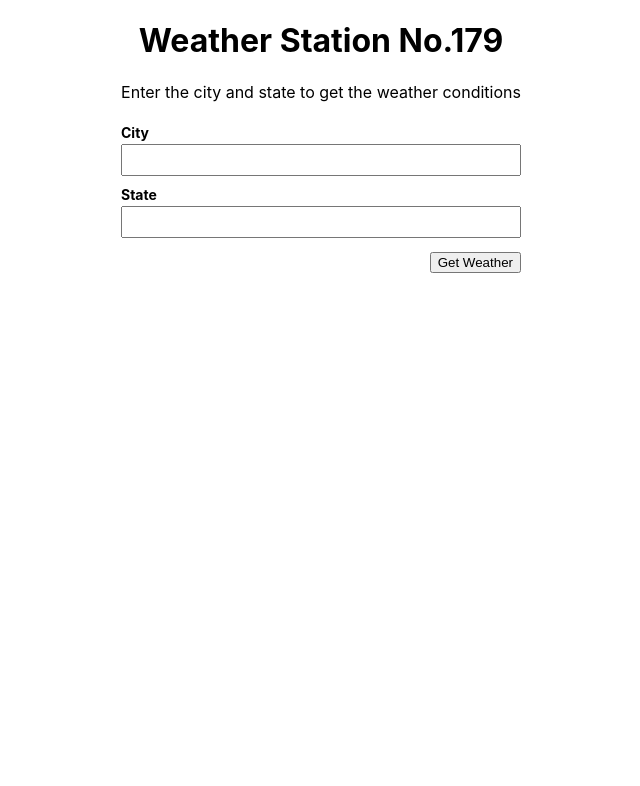
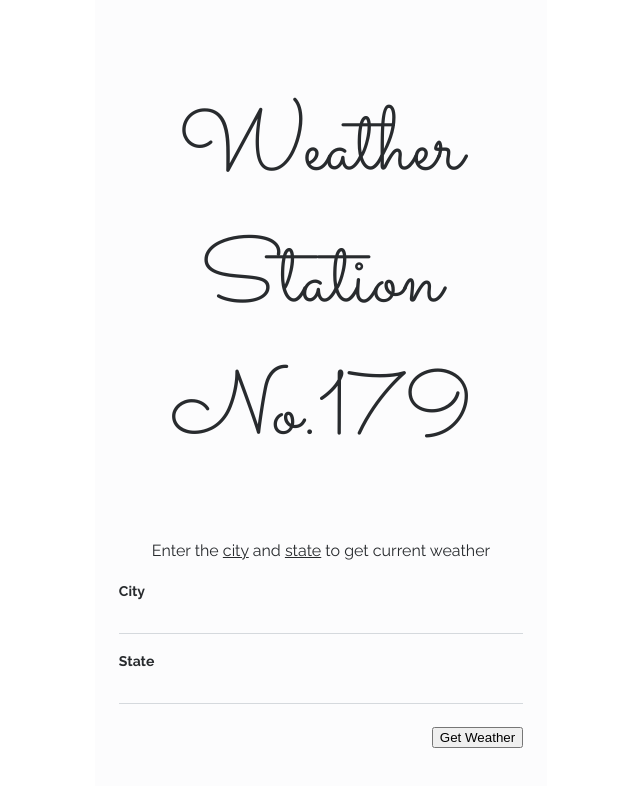
Before and after one commit to yuens1002/weather-app, a React (Create React App) app: page / in a window 1280 px wide. Shown: the top 786 px of the page, without its empty margins (319-959 px from the left). Built offline with nearby package versions, Linux system fonts and the light colour scheme.

Commit message:
add/use a theme, style input and page title

```diff
--- a/package.json
+++ b/package.json
@@ -3,6 +3,8 @@
   "version": "0.1.0",
   "private": true,
   "dependencies": {
+    "@styled-system/css": "^5.1.5",
+    "@styled-system/theme-get": "^5.1.2",
     "@testing-library/jest-dom": "^4.2.4",
     "@testing-library/react": "^9.3.2",
     "@testing-library/user-event": "^7.1.2",
--- a/public/index.html
+++ b/public/index.html
@@ -6,6 +6,10 @@
     <meta name="viewport" content="width=device-width, initial-scale=1" />
     <meta name="theme-color" content="#000000" />
     <meta name="description" content="weather channel no.179" />
+    <link
+      href="https://fonts.googleapis.com/css2?family=Raleway:ital,wght@0,400;0,700;1,500&family=Sacramento&display=swap"
+      rel="stylesheet"
+    />
     <!-- <link rel="apple-touch-icon" href="%PUBLIC_URL%/logo192.png" /> -->
     <!--
       manifest.json provides metadata used when your web app is installed on a
@@ -21,7 +25,7 @@
       work correctly both with client-side routing and a non-root public URL.
       Learn how to configure a non-root public URL by running `npm run build`.
     -->
-    <title>React App</title>
+    <title>Weather Stataion No. 179</title>
   </head>
   <body>
     <noscript>You need to enable JavaScript to run this app.</noscript>
--- a/src/App.js
+++ b/src/App.js
@@ -1,18 +1,19 @@
-import React, { useState } from "react";
-import Input from "./comps/Input/Input";
-import { GroupV } from "./comps/styled/GroupV/GroupV";
-import { getWeather } from "./api/weather";
-import Results from "./comps/Results/Results";
+import React, { useState } from 'react';
+import Box from './comps/styled/Box/Box';
+import Input from './comps/Input/Input';
+import { GroupV } from './comps/styled/GroupV/GroupV';
+import { getWeather } from './api/weather';
+import Results from './comps/Results/Results';
 
 function App() {
-  const [city, setCity] = useState("");
-  const [state, setState] = useState("");
+  const [city, setCity] = useState('');
+  const [state, setState] = useState('');
   const [hasError, setError] = useState(false);
   const [data, setData] = useState({});
   const [showResults, setShowResults] = useState(false);
   const errorMsg = {
-    network: "network error",
-    fetch: "no data found",
+    network: 'network error',
+    fetch: 'no data found',
   };
   const [errMsg, setErrMsg] = useState(errorMsg.network);
   const submitHandler = (e) => {
@@ -20,7 +21,7 @@ function App() {
     getWeather({ city, state })
       .then((res) => [setError(false), setData(res), setShowResults(true)])
       .catch((err) => {
-        if (err !== "network error") {
+        if (err !== 'network error') {
           setErrMsg(errorMsg.fetch);
         }
         setShowResults(false);
@@ -28,35 +29,33 @@ function App() {
       });
   };
   const resetFields = () => {
-    setCity("");
-    setState("");
+    setCity('');
+    setState('');
   };
 
   return (
-    <form
-      style={{ margin: "0 auto", width: showResults ? "600px" : "400px" }}
-      onSubmit={submitHandler}
-    >
-      <div style={{ textAlign: "center", width: "100%" }}>
+    <Box as="form" onSubmit={submitHandler}>
+      <div style={{ textAlign: 'center', width: '100%' }}>
         <h1>Weather Station No.179</h1>
         {showResults ? (
           <p>Current Weather Conditions</p>
         ) : (
-          <p>Enter the city and state to get the weather conditions</p>
+          <p>
+            Enter the <u>city</u> and <u>state</u> to get current weather
+          </p>
         )}
-        {hasError && <div style={{ color: "red" }}>{errMsg}</div>}
+        {hasError && <div style={{ color: 'red' }}>{errMsg}</div>}
       </div>
       {showResults ? (
-        <div style={{ textAlign: "center" }}>
+        <div style={{ textAlign: 'center' }}>
           <Results results={data} />
-          <div style={{ paddingTop: "0.4rem" }}>
+          <div style={{ paddingTop: '0.4rem' }}>
             <button
               onClick={(e) => [
                 e.preventDefault(),
                 resetFields(),
                 setShowResults(false),
-              ]}
-            >
+              ]}>
               Try Another city
             </button>
           </div>
@@ -65,12 +64,12 @@ function App() {
         <GroupV>
           <Input type={`City`} value={city} changeHandler={setCity} />
           <Input type={`State`} value={state} changeHandler={setState} />
-          <div style={{ textAlign: "right", paddingTop: ".2rem" }}>
+          <div style={{ textAlign: 'right', paddingTop: '.2rem' }}>
             <button type="submit">Get Weather</button>
           </div>
         </GroupV>
       )}
-    </form>
+    </Box>
   );
 }
 
--- /dev/null
+++ b/src/comps/styled/Box/Box.js
@@ -0,0 +1,16 @@
+import styled from 'styled-components';
+import css from '@styled-system/css';
+import { space, compose } from 'styled-system';
+
+const Box = styled('div')(
+  css({
+    maxWidth: 'mm',
+    width: '80%',
+    height: '80%',
+    bg: 'gray100',
+    padding: [1, 3, 6],
+    margin: 'auto auto',
+  })
+);
+
+export default Box;
--- a/src/comps/styled/GroupV/GroupV.js
+++ b/src/comps/styled/GroupV/GroupV.js
@@ -1,11 +1,11 @@
-import styled from "styled-components";
+import styled from 'styled-components';
 
 // giving any single-ton comps the same vertical in-btwn spacing
 const GroupV = styled.div`
   > * {
-    padding-bottom: 0.6rem;
+    padding-bottom: 1.2rem;
   }
-  padding: ${({ padding }) => (padding ? padding : "0.4rem 0 0")};
+  padding: ${({ padding }) => (padding ? padding : '0.4rem 0 0')};
 `;
 
 export { GroupV };
--- a/src/comps/styled/Input/Input.js
+++ b/src/comps/styled/Input/Input.js
@@ -1,9 +1,16 @@
-import styled from "styled-components";
+import styled from 'styled-components';
 
-const StyledInput = styled.input({
-  width: "100%",
-  display: "block",
-  padding: "0.4rem 0.8rem",
-});
+const StyledInput = styled.input`
+  width: 100%;
+  padding: 8px 0;
+  border: none;
+  background: transparent;
+  border-bottom: 1px solid ${({ theme }) => theme.colors.gray400};
+  transition: border-bottom-color 0.5s ease;
+  :focus {
+    outline: none;
+    border-bottom-color: ${({ theme }) => theme.colors.gray800};
+  }
+`;
 
 export { StyledInput };
--- a/src/index.js
+++ b/src/index.js
@@ -1,11 +1,13 @@
-import React from "react";
-import ReactDOM from "react-dom";
-import "./index.css";
-import App from "./App";
+import React from 'react';
+import ReactDOM from 'react-dom';
+import App from './App';
+import { GlobalThemeProvider } from './theme/GlobalThemeProvider';
 
 ReactDOM.render(
   <React.StrictMode>
-    <App />
+    <GlobalThemeProvider>
+      <App />
+    </GlobalThemeProvider>
   </React.StrictMode>,
-  document.getElementById("root")
+  document.getElementById('root')
 );
--- /dev/null
+++ b/src/theme/GlobalStyles.js
@@ -0,0 +1,34 @@
+import { createGlobalStyle } from 'styled-components';
+import css from '@styled-system/css';
+
+export const GlobalStyles = createGlobalStyle(
+  css({
+    '*': {
+      boxSizing: 'border-box',
+    },
+    ':root': {
+      color: 'gray800',
+      MozOsxFontSmoothing: 'grayscale',
+      WebkitFontSmoothing: 'antialiased',
+      fontFamily: 'normal',
+      fontSize: [0],
+    },
+    body: {
+      margin: 0,
+      padding: 0,
+    },
+    'h1, h2, h3, h4, h5, h6': {
+      fontFamily: 'heading',
+      fontWeight: 'normal',
+    },
+    h1: {
+      fontSize: [3, 4, 5],
+    },
+    h2: {
+      fontSize: [2, 3, 4],
+    },
+    h3: {
+      fontSize: [1, 2, 3],
+    },
+  })
+);
--- /dev/null
+++ b/src/theme/GlobalThemeProvider.js
@@ -0,0 +1,13 @@
+import React from 'react';
+import { ThemeProvider } from 'styled-components';
+import { theme as defaultTheme } from './theme';
+import { GlobalStyles } from './GlobalStyles';
+
+export const GlobalThemeProvider = ({ theme = defaultTheme, children }) => {
+  return (
+    <ThemeProvider theme={theme}>
+      <GlobalStyles />
+      {children}
+    </ThemeProvider>
+  );
+};
--- /dev/null
+++ b/src/theme/theme.js
@@ -0,0 +1,75 @@
+function fontStack(fonts) {
+  return fonts
+    .map((font) => (font.includes(' ') ? `"${font}"` : font))
+    .join(', ');
+}
+
+export const theme = {
+  fontSizes: [
+    '1rem',
+    '1.414rem',
+    '1.999rem',
+    '2.827rem',
+    '3.998rem',
+    '5.653rem',
+  ],
+  fonts: {
+    normal: fontStack([
+      'Raleway',
+      'Helvetica',
+      'Arial',
+      'sans-serif',
+      'Apple Color Emoji',
+      'Segoe UI Emoji',
+    ]),
+    heading: fontStack(['Sacramento', 'cursive']),
+  },
+  fontWeights: {
+    light: 300,
+    normal: 400,
+    semibold: 500,
+    bold: 600,
+  },
+  colors: {
+    gray100: 'hsl(210, 10%, 99%)',
+    gray200: 'hsl(210, 25%, 95%)',
+    gray300: 'hsl(210, 15%, 90%)',
+    gray400: 'hsl(210, 10%, 85%)',
+    gray500: 'hsl(210, 10%, 75%)',
+    gray600: 'hsl(210, 8%, 62%)',
+    gray700: 'hsl(210, 7%, 43%)',
+    gray800: 'hsl(210, 7%, 17%)',
+    gray900: 'hsl(210, 5%, 9%)',
+  },
+  sizes: [
+    '10rem',
+    '14.14rem',
+    '19.99rem',
+    '28.27rem',
+    '39.98rem',
+    '56.53rem',
+    '79.93rem',
+  ],
+  space: [
+    '0',
+    '4px',
+    '8px',
+    '12px',
+    '16px',
+    '20px',
+    '24px',
+    '28px',
+    '32px',
+    '64px',
+  ],
+  radii: ['4px', '6px', '8px', '10px'],
+};
+
+theme.fontSizes['body'] = '1rem';
+theme.fontSizes['display1'] = theme.fontSizes[6];
+theme.fontSizes['display2'] = theme.fontSizes[5];
+theme.fontSizes['display3'] = theme.fontSizes[4];
+theme.sizes['sm'] = theme.sizes[1];
+theme.sizes['mm'] = theme.sizes[3];
+theme.sizes['lg'] = theme.sizes[5];
+theme.colors['text'] = theme.colors.gray900;
```
Also changed, not shown: prettier.config.js (added, +8 -0 lines), src/comps/styled/H1/H1.js (added, +15 -0 lines), 1 other file (tests, documents, lock files or other folders).
